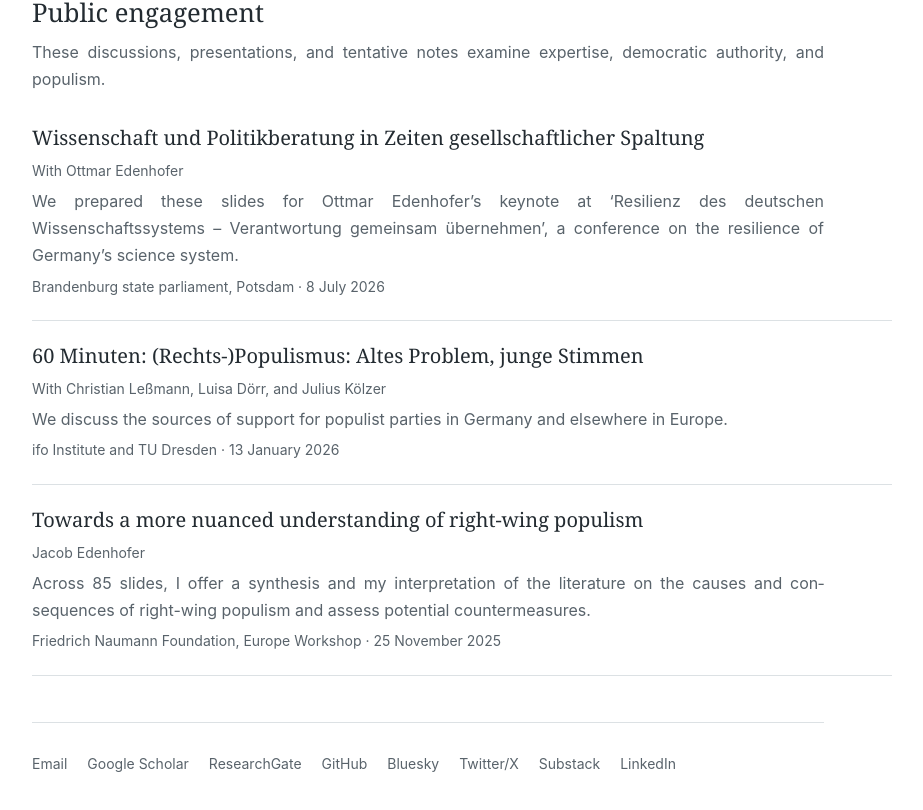
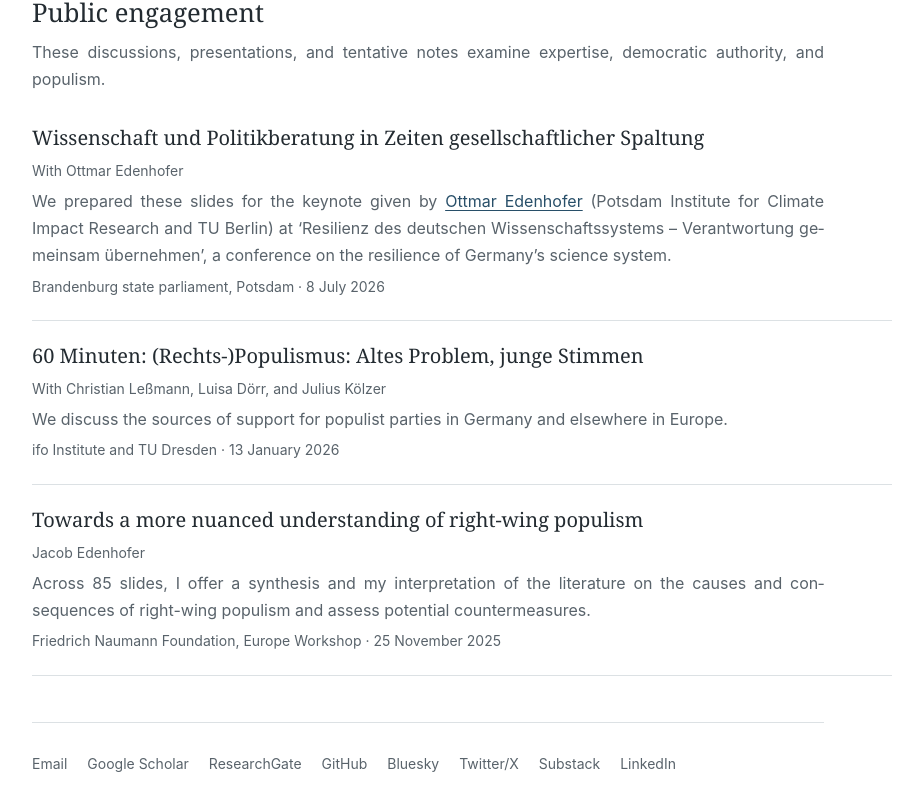
Before and after one commit to jacob-edenhofer/Website, a Next.js app: page /writing in a window 1280 px wide. Shown: the part 2646-3456 px from the top of the page, without its empty margins (178-1101 px from the left). Built offline with nearby package versions, Linux system fonts and the light colour scheme.

Commit message:
Link collaborators and include affiliations in prose

```diff
--- a/app/components/Markdown.tsx
+++ b/app/components/Markdown.tsx
@@ -2,6 +2,12 @@ import { readFileSync } from "node:fs";
 import path from "node:path";
 import { marked } from "marked";
 import { sitePath } from "../../site.config.mjs";
+
+// Like the content files below, these strings are authored locally.
+export function MarkdownParagraph({ text, className }: { text: string; className?: string }) {
+  const html = marked.parseInline(text, { async: false });
+  return <p className={className} dangerouslySetInnerHTML={{ __html: html }} />;
+}
 
 // These are locally authored content files, rendered when the site is built.
 export function Markdown({ file, className = "prose" }: { file: string; className?: string }) {
--- a/app/data/writing.ts
+++ b/app/data/writing.ts
@@ -109,7 +109,7 @@ export const democracyAndAdvice: WritingItem[] = [
     outlet: "Brandenburg state parliament, Potsdam",
     date: "8 July 2026",
     href: "https://mwfk.brandenburg.de/sixcms/media.php/9/05_ProfOttmarEdenhofer_Politikberatung_PowerPointVortrag.pdf",
-    description: "We prepared these slides for Ottmar Edenhofer’s keynote at ‘Resilienz des deutschen Wissenschaftssystems – Verantwortung gemeinsam übernehmen’, a conference on the resilience of Germany’s science system.",
+    description: "We prepared these slides for the keynote given by [Ottmar Edenhofer](https://www.pik-potsdam.de/members/edenh) (Potsdam Institute for Climate Impact Research and TU Berlin) at ‘Resilienz des deutschen Wissenschaftssystems – Verantwortung gemeinsam übernehmen’, a conference on the resilience of Germany’s science system.",
   },
   {
     title: "60 Minuten: (Rechts-)Populismus: Altes Problem, junge Stimmen",
--- a/app/writing/page.tsx
+++ b/app/writing/page.tsx
@@ -1,7 +1,7 @@
 import type { Metadata } from "next";
 import { Footer } from "../components/Footer";
 import { Header } from "../components/Header";
-import { Markdown } from "../components/Markdown";
+import { Markdown, MarkdownParagraph } from "../components/Markdown";
 import {
   democracyAndAdvice,
   publicAffairsWriting,
@@ -21,7 +21,7 @@ function WritingEntry({ item }: { item: WritingItem }) {
       <div>
         <h3><a href={item.href}>{item.title}</a></h3>
         <p>{item.authors}</p>
-        {item.description ? <p className="writing-description">{item.description}</p> : null}
+        {item.description ? <MarkdownParagraph className="writing-description" text={item.description} /> : null}
       </div>
       <p className="writing-meta">{item.outlet} · {item.date}</p>
     </article>
--- a/content/about.md
+++ b/content/about.md
@@ -1,4 +1,4 @@
-I am a DPhil candidate in Politics at the University of Oxford, supervised by [Federica Genovese](https://federica-genovese.com/) and [David Rueda](https://www.nuffield.ox.ac.uk/people/profiles/david-rueda/). I study how electoral incentives and organised interest groups interact when democratic governments address problems that require sustained action. Climate politics is my principal applied interest. I am also interested in how information and state capacity affect the policies governments can design, implement, and sustain. Related projects examine how citizens respond to economic losses, how governments acquire the capacity to target fiscal interventions, and how institutions allocate influence between voters, organised interests, and experts. As a young scholar, I am still developing a research profile within comparative political economy and working out where my comparative advantage might help me contribute usefully to the accumulation of knowledge.
+I am a DPhil candidate in Politics at the University of Oxford, supervised by [Federica Genovese](https://federica-genovese.com/) and [David Rueda](https://www.nuffield.ox.ac.uk/people/profiles/david-rueda/) (both University of Oxford). I study how electoral incentives and organised interest groups interact when democratic governments address problems that require sustained action. Climate politics is my principal applied interest. I am also interested in how information and state capacity affect the policies governments can design, implement, and sustain. Related projects examine how citizens respond to economic losses, how governments acquire the capacity to target fiscal interventions, and how institutions allocate influence between voters, organised interests, and experts. As a young scholar, I am still developing a research profile within comparative political economy and working out where my comparative advantage might help me contribute usefully to the accumulation of knowledge.
 
 Ideally, modern social science should be an institutionalised reflective equilibrium between theory and empirical work, with each scholar contributing according to their comparative advantage. Arguments guide empirical inquiry, and findings prompt revisions to our assumptions, explanations, and questions ([Ashworth et al., 2021](https://academic.oup.com/princeton-scholarship-online/book/42453)). This requires careful research design and attention to the accumulation of knowledge across circumstances ([Blair et al., 2023](https://book.declaredesign.org/); [Slough and Tyson, 2023](https://doi.org/10.1111/ajps.12742), [2024](https://doi.org/10.1017/9781009375856); [Izzo et al., 2025](https://www.federicaizzo.com/pdf/ssrn-3239047.pdf); [Findley et al., 2026](https://externalvalidity.com/book/)). Progress requires a willingness to be usefully wrong, although being right is welcome too—a sentiment reflected in my Substack, [*Often wrong, but sometimes useful*](https://jacobedenhofer.substack.com/). Yet the incentives of academic publishing can encourage researchers to retrofit questions to convenient methods or promising results and leave unsuccessful projects unpublished. In working on these projects, I try to resist these temptations, knowing that I will sometimes fall short.
 
--- a/content/file-drawer.md
+++ b/content/file-drawer.md
@@ -10,7 +10,7 @@ While there is of course a limit to what any single individual can do, this part
 
 2025–26 · Survey experiment
 
-With Henri Gruhl, Johannes Brehm, and Lara Hankeln
+With [Henri Gruhl](https://www.henrigruhl.com/) (RWI – Leibniz Institute for Economic Research and Vrije Universiteit Amsterdam), [Johannes Brehm](https://sites.google.com/view/johannesbrehm/home) (RWI – Leibniz Institute for Economic Research and Hertie School), and [Lara Hankeln](https://www.politics.ox.ac.uk/person/lara-hankeln) (University of Oxford)
 
 **Outcome**
 
--- a/content/service.md
+++ b/content/service.md
@@ -4,7 +4,7 @@ I contribute to shared academic work through scientific assessment, seminar orga
 
 ## IPCC Seventh Assessment Report
 
-As a Contributing Author to the Intergovernmental Panel on Climate Change’s Seventh Assessment Report, I work with Christian Flachsland and Alice Xu on the political economy section of the governance chapter.
+As a Contributing Author to the Intergovernmental Panel on Climate Change’s Seventh Assessment Report, I work with [Christian Flachsland](https://www.hertie-school.org/en/who-we-are/profile/person/flachsland) (Hertie School) and [Alice Xu](https://www.alicezxu.com/) (University of Pennsylvania) on the political economy section of the governance chapter.
 
 ## Nuffield Comparative Political Economy Seminar
 
--- a/content/teaching.md
+++ b/content/teaching.md
@@ -20,4 +20,4 @@ Students can choose between two forms of weekly assignment. They can write an es
 
 ## Climate policy
 
-At the Hertie School, I worked as a teaching assistant for Christian Flachsland on *Advanced Climate Policy* and *Policy Process — Climate Policy*. I made a substantial contribution to preparing and revising the lecture slides.
+I worked as a teaching assistant for [Christian Flachsland](https://www.hertie-school.org/en/who-we-are/profile/person/flachsland) (Hertie School) on *Advanced Climate Policy* and *Policy Process — Climate Policy*. I made a substantial contribution to preparing and revising the lecture slides.
```
